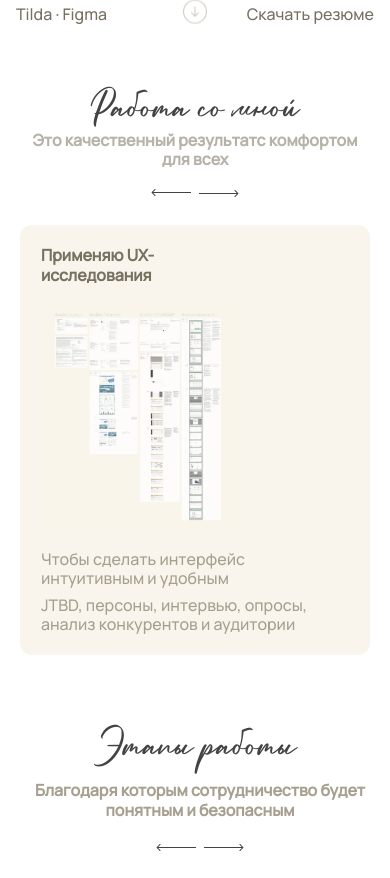
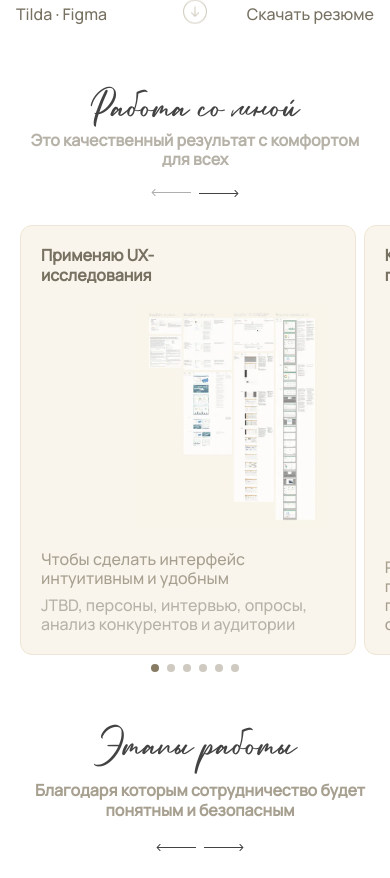
Before and after one commit to vladimirbahmetyev/ekaterina-matveeva-site, a Next.js app: page / in a window 390 px wide. Shown: the part 775-1653 px from the top of the page. Built offline with nearby package versions, Linux system fonts and the light colour scheme.

Commit message:
Fix bug with busines popup

```diff
--- a/src/app/graphMaterials/MaterialsPopupProvider.tsx
+++ b/src/app/graphMaterials/MaterialsPopupProvider.tsx
@@ -53,6 +53,7 @@ export function MaterialsPopupProvider({ children }: MaterialsPopupProvider) {
     } else {
       document.body.style.overflow = "auto";
     }
+    return () => (document.body.style.overflow = "auto");
   }, [popupState]);
 
   return (
--- a/src/app/graphMaterials/page.tsx
+++ b/src/app/graphMaterials/page.tsx
@@ -301,7 +301,7 @@ export default function GraphMaterials() {
         <Button
           className="mb-5 inline-flex"
           text={"Узнать про кейс подробнее"}
-          link="/projects/businessMentoring"
+          link="/projects/businessMentoring#top"
         />
         <PopupSwiper
           slides={popupSwiperData["alex"].desktop}
--- a/src/app/main/components/Steps.tsx
+++ b/src/app/main/components/Steps.tsx
@@ -11,6 +11,7 @@ import "swiper/css/pagination";
 import { Swiper, SwiperSlide } from "swiper/react";
 import { Navigation, Pagination } from "swiper/modules";
 import { Swiper as SwiperType } from "swiper";
+import { tr } from "motion/react-client";
 
 interface SwiperCardProps {
   imgUrl?: string;
@@ -60,7 +61,7 @@ export const Steps: FC = () => {
   const onSwipe = () => {
     const { isEnd, isBeginning } = swiper.current ?? {};
     setIsLast(isEnd ?? false);
-    setIsFirst(isBeginning ?? false);
+    setIsFirst(isBeginning ?? true);
   };
 
   const onArrowClick = (direction: "next" | "prev") => {
--- a/src/app/main/components/WorkWithMe.tsx
+++ b/src/app/main/components/WorkWithMe.tsx
@@ -10,18 +10,20 @@ import { Swiper as SwiperType } from "swiper";
 
 import "swiper/css";
 import "swiper/css/navigation";
-import { Navigation } from "swiper/modules";
+import "swiper/css/pagination";
+
+import { Navigation, Pagination } from "swiper/modules";
 import { useScrollReveal } from "@/app/hooks/useScrollReveal";
 
 export const WorkWithMe: FC = () => {
   const swiper = useRef<null | SwiperType>(null);
-  const [isFirst, setIsFirst] = useState(false);
+  const [isFirst, setIsFirst] = useState(true);
   const [isLast, setIsLast] = useState(false);
 
   const onSwipe = () => {
     const { isEnd, isBeginning } = swiper.current ?? {};
     setIsLast(isEnd ?? false);
-    setIsFirst(isBeginning ?? false);
+    setIsFirst(isBeginning ?? true);
   };
 
   const onArrowClick = (direction: "next" | "prev") => {
@@ -50,7 +52,7 @@ export const WorkWithMe: FC = () => {
         variant="h4"
         color="light-beige"
       >
-        Это качественный результатс комфортом для всех
+        Это качественный результат с комфортом для всех
       </Text>
       <div
         className={
@@ -179,7 +181,7 @@ export const WorkWithMe: FC = () => {
           </>
         </Card>
       </div>
-      <div className="lg:hidden relative max-w-[100vw] px-5">
+      <div className="lg:hidden relative max-w-[100vw]">
         <div className="flex gap-2 items-center justify-center mb-3">
           <div
             className="rotate-180 cursor-pointer"
@@ -192,9 +194,11 @@ export const WorkWithMe: FC = () => {
           </div>
         </div>
         <Swiper
-          slidesPerView={1}
+          slidesOffsetBefore={20}
+          slidesPerView={1.1}
           spaceBetween={8}
-          modules={[Navigation]}
+          modules={[Navigation, Pagination]}
+          pagination={{ clickable: true }}
           breakpoints={{
             640: {
               slidesPerView: 2,
@@ -222,12 +226,13 @@ export const WorkWithMe: FC = () => {
                   width={200}
                   height={228}
                   alt=""
+                  className="self-end lg:self-auto"
                 />
                 <div className="flex flex-col gap-2">
                   <Text color="beige" variant="text">
                     Чтобы сделать интерфейс интуитивным и удобным
                   </Text>
-                  <Text color="beige" variant="text">
+                  <Text color="light-beige" variant="text">
                     JTBD, персоны, интервью, опросы, анализ конкурентов и
                     аудитории
                   </Text>
--- a/src/app/projects/businessMentoring/page.tsx
+++ b/src/app/projects/businessMentoring/page.tsx
@@ -81,7 +81,7 @@ export default function BusinessMentoring() {
     ? presentationCards
     : presentationCards.slice(0, 3);
   return (
-    <div className="flex flex-col gap-10 px-2.5 lg:px-30">
+    <div className="flex flex-col gap-10 px-2.5 lg:px-30" id="top">
       <div className="gap-10 grid sm:grid-cols-2 lg:grid-cols-3">
         {cardsToDraw.map((val) => (
           <PresentationCard {...val} key={val.title} />
--- a/src/app/ui/card/Card.tsx
+++ b/src/app/ui/card/Card.tsx
@@ -5,7 +5,7 @@ type cardType = "white" | "orange" | "filled";
 const CardStyleMap: Record<cardType, string> = {
   white: "border-[#EDE5D5]",
   orange: "border-[#FFCB6B]",
-  filled: "border-[transparent] bg-[#F9F5EC]",
+  filled: "border-[#EDE5D5] bg-[#F9F5EC]",
 };
 
 interface CardProps {
```
